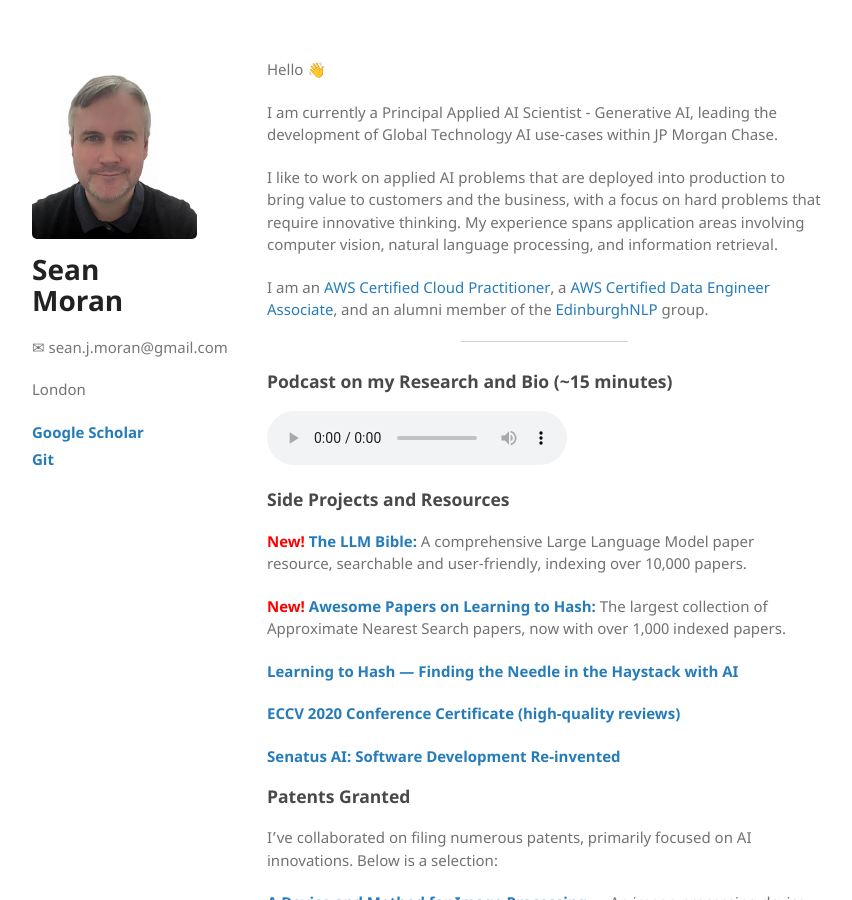
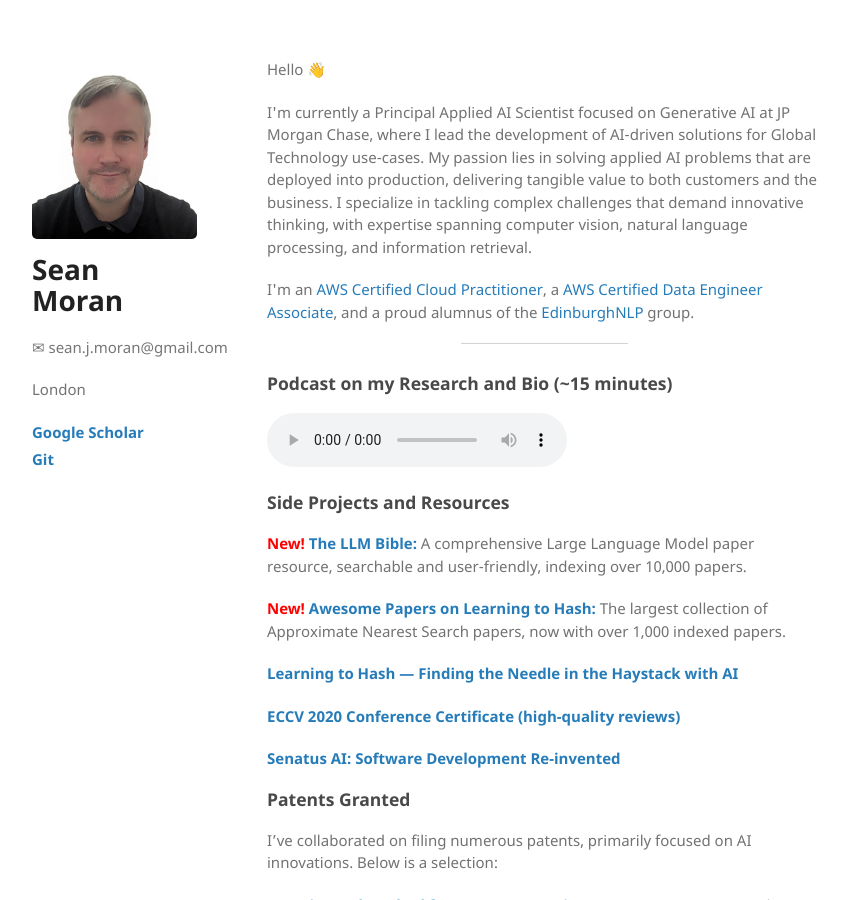
Before and after one commit to sjmoran/sjmoran.github.io, a Jekyll site: the page built from index.html, in a window 1280 px wide and 900 px high. Shown: the whole window, without its empty margins (26-878 px from the left). Built offline with Jekyll 4.4.1, drawn with Linux system fonts in a browser that asks for light colours.

Commit message:
Update index.html

```diff
--- a/index.html
+++ b/index.html
@@ -6,13 +6,10 @@
 Hello 👋
 </p>
 <p>
-I am currently a Principal Applied AI Scientist - Generative AI, leading the development of Global Technology AI use-cases within JP Morgan Chase.
+I'm currently a Principal Applied AI Scientist focused on Generative AI at JP Morgan Chase, where I lead the development of AI-driven solutions for Global Technology use-cases. My passion lies in solving applied AI problems that are deployed into production, delivering tangible value to both customers and the business. I specialize in tackling complex challenges that demand innovative thinking, with expertise spanning computer vision, natural language processing, and information retrieval.
 </p>
 <p>
-I like to work on applied AI problems that are deployed into production to bring value to customers and the business, with a focus on hard problems that require innovative thinking. My experience spans application areas involving computer vision, natural language processing, and information retrieval.
-</p>
-<p>
-I am an <a target="_blank" href="https://www.credly.com/badges/5efe6984-20c8-4222-86fd-6e8919628cb5/linked_in_profile">AWS Certified Cloud Practitioner</a>, a <a target="_blank" href="https://www.credly.com/badges/f09cffd2-55eb-4770-9d74-b7f3c0de36e4/public_url">AWS Certified Data Engineer Associate</a>, and an alumni member of the <a target="_blank" href="https://edinburghnlp.inf.ed.ac.uk/">EdinburghNLP</a> group.
+I'm an <a target="_blank" href="https://www.credly.com/badges/5efe6984-20c8-4222-86fd-6e8919628cb5/linked_in_profile">AWS Certified Cloud Practitioner</a>, a <a target="_blank" href="https://www.credly.com/badges/f09cffd2-55eb-4770-9d74-b7f3c0de36e4/public_url">AWS Certified Data Engineer Associate</a>, and a proud alumnus of the <a target="_blank" href="https://edinburghnlp.inf.ed.ac.uk/">EdinburghNLP</a> group.
 </p>
 <hr />
 
```
